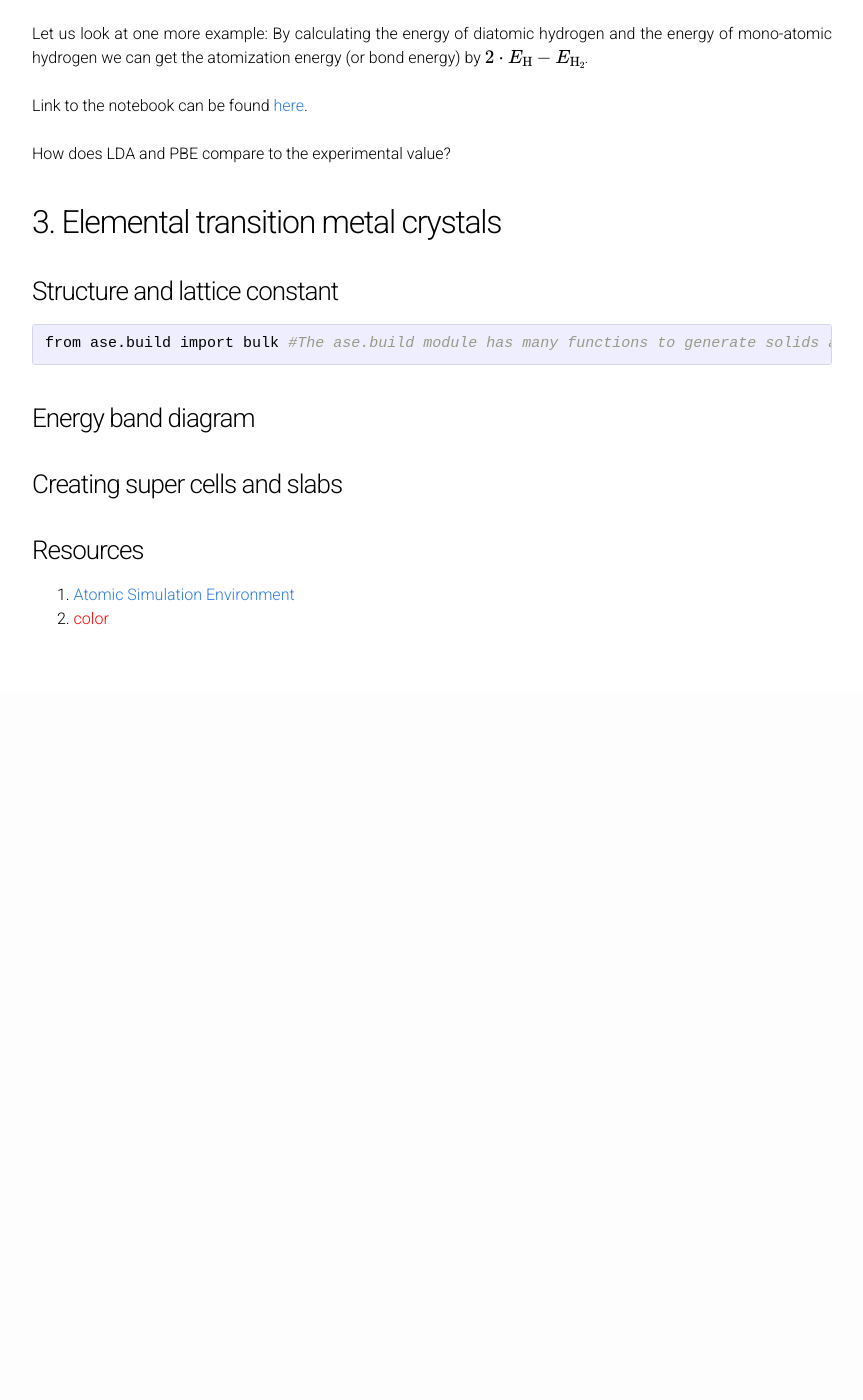
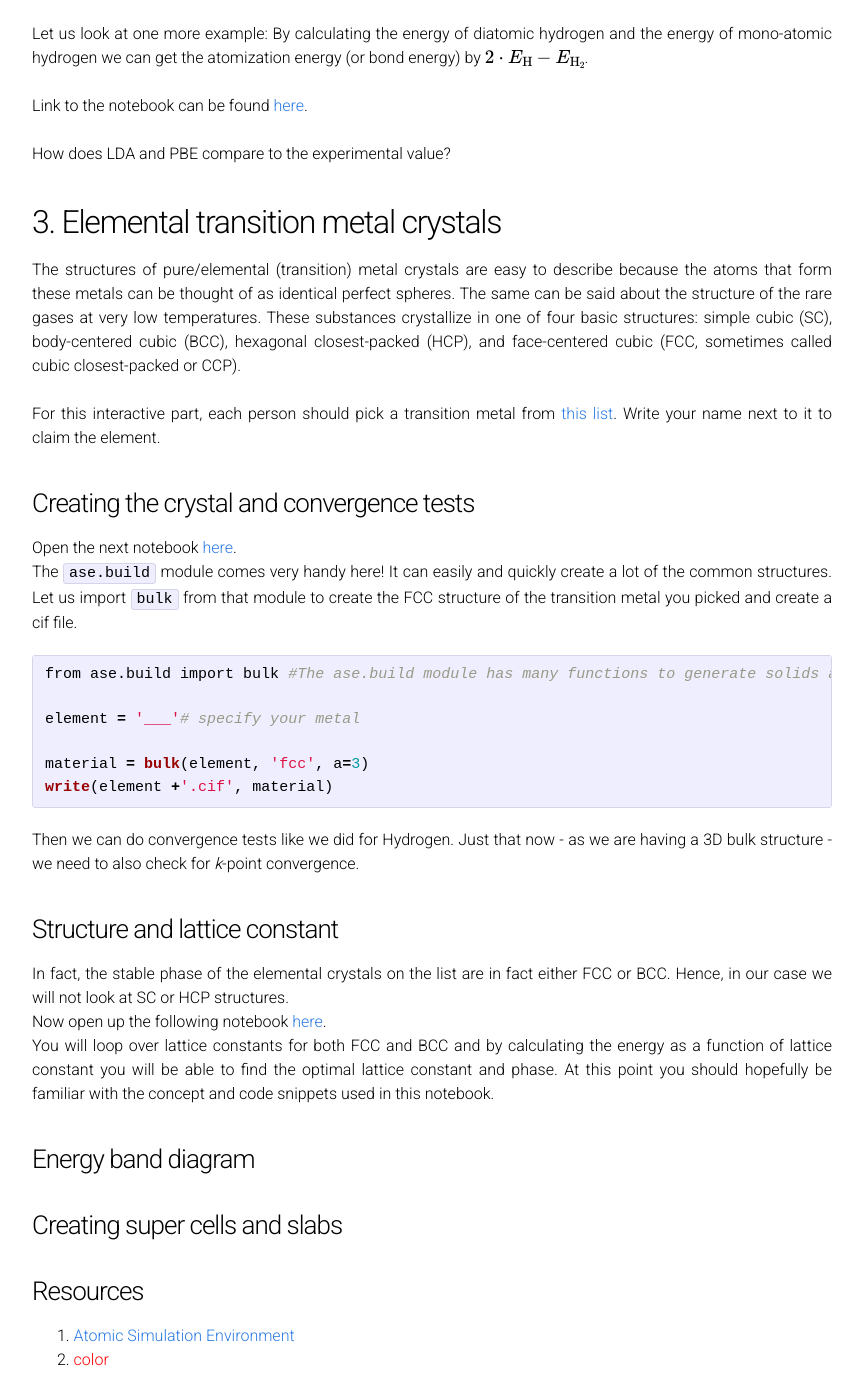
Before and after one commit to peterschindler/peterschindler.github.io, a Jekyll site: the page built from index.md, in a window 1280 px wide and 1400 px high, scrolled down 3620 px. Shown: the whole window, without its empty margins (208-1071 px from the left). Built offline with Jekyll 4.4.1, drawn with Linux system fonts in a browser that asks for light colours; formulas are drawn with MathJax 3; before the commit the page ends 4311 px from its top, so only the background shows below that; some of the changed text lies outside the part shown.

Commit message:
Added text for crystal convergence and lattice constant sections

````diff
--- a/index.md
+++ b/index.md
@@ -7,12 +7,13 @@ permalink: /
 On this website I will try to guide you through the interactive part of the practical DFT lecture. Hopefully this will be interesting and useful for you!
 
 We will be using the [Atomic Simulation Environment (ASE)](https://wiki.fysik.dtu.dk/ase/) in conjunction with the DFT code [GPAW](https://wiki.fysik.dtu.dk/gpaw/index.html).
-
+<!--
 ## Overview ##
 
 1. [ASE Basics](#basics)
 2. [Atomization energy of H<sub>2</sub>](#atomization)
 3. [Elemental transition metal crystals](#metals)
+-->
 
 ## Google Colab ##
 Both ASE and GPAW operate through Python. We will be using Google's Colab service to make it easy to follow along. No need to install Python
@@ -113,12 +114,34 @@ How does LDA and PBE compare to the experimental value?
 
 <a name="metals"></a>
 ## 3. Elemental transition metal crystals ##
+The structures of pure/elemental (transition) metal crystals are easy to describe because the atoms that form these metals can be thought of as identical perfect spheres.
+The same can be said about the structure of the rare gases at very low temperatures. These substances crystallize in one of four basic structures:
+simple cubic (SC), body-centered cubic (BCC), hexagonal closest-packed (HCP), and face-centered cubic (FCC, sometimes called cubic closest-packed or CCP).<br/><br/>
+For this interactive part, each person should pick a transition metal from [this list](https://docs.google.com/spreadsheets/d/18eGKzwFccBX31f3xS07AVihFiK6Y22Fzo0DGud67_zY/).
+Write your name next to it to claim the element.
 
-### Structure and lattice constant ###
+### Creating the crystal and convergence tests ###
+
+Open the next notebook [here](https://colab.research.google.com/drive/1sDo3XL7VdYPrl7Ba4icPcZN0EIKckbzp).<br/>
+The `ase.build` module comes very handy here! It can easily and quickly create a lot of the common structures. Let us import `bulk` from that module to
+create the FCC structure of the transition metal you picked and create a cif file.
 
 ```python
 from ase.build import bulk #The ase.build module has many functions to generate solids and molecules - very handy!
+
+element = '___'# specify your metal
+
+material = bulk(element, 'fcc', a=3)
+write(element +'.cif', material)
 ```
+Then we can do convergence tests like we did for Hydrogen. Just that now - as we are having a 3D bulk structure - we need to also check for *k*-point convergence.
+
+### Structure and lattice constant ###
+In fact, the stable phase of the elemental crystals on the list are in fact either FCC or BCC. Hence, in our case we will not look at SC or HCP structures.<br/>
+Now open up the following notebook [here](https://colab.research.google.com/drive/166rrErQaOgmRsRgRIGmG_hXZdjacAdR9).<br/>
+You will loop over lattice constants for both FCC and BCC and by calculating the energy as a function of lattice constant you will be able to
+find the optimal lattice constant and phase. At this point you should hopefully be familiar with the concept and code snippets used in this notebook.
+
 
 ### Energy band diagram ###
 
````
Also changed, not shown: other parts of index.md (+3 -3 lines).
